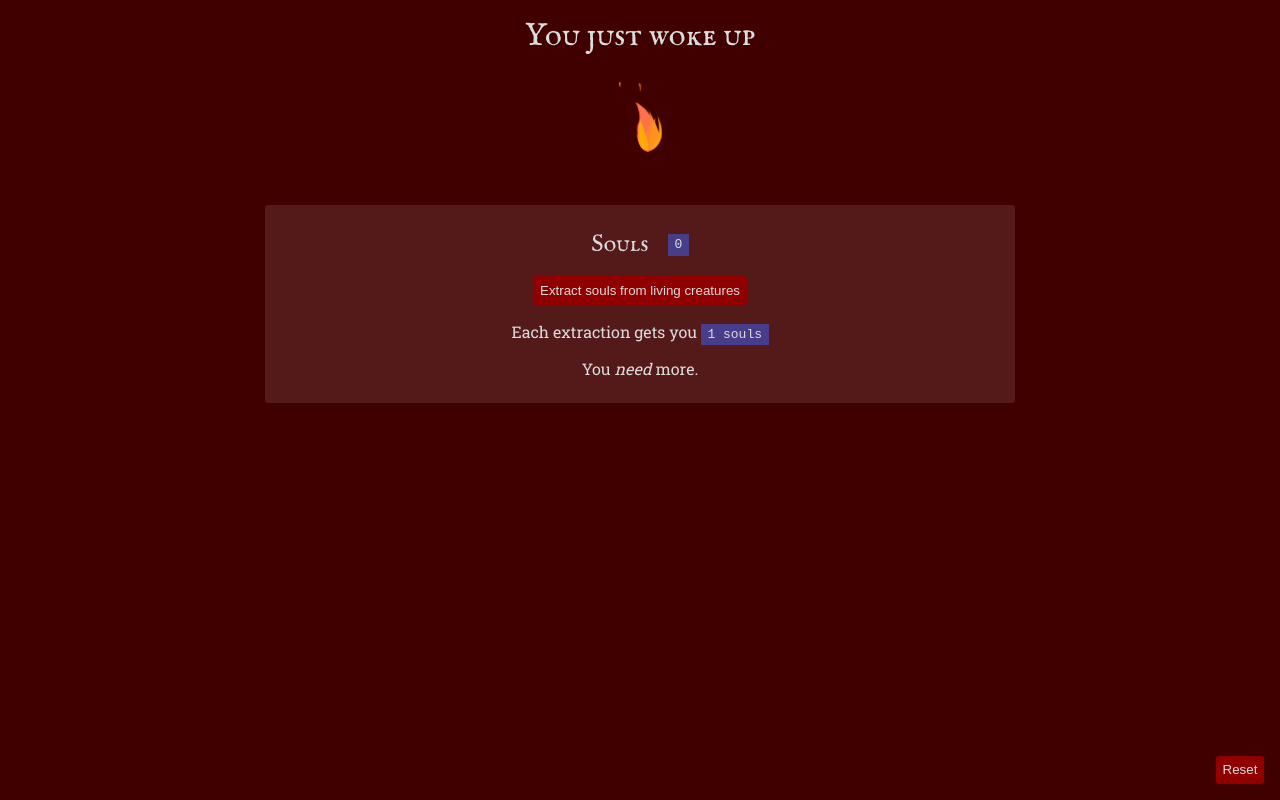
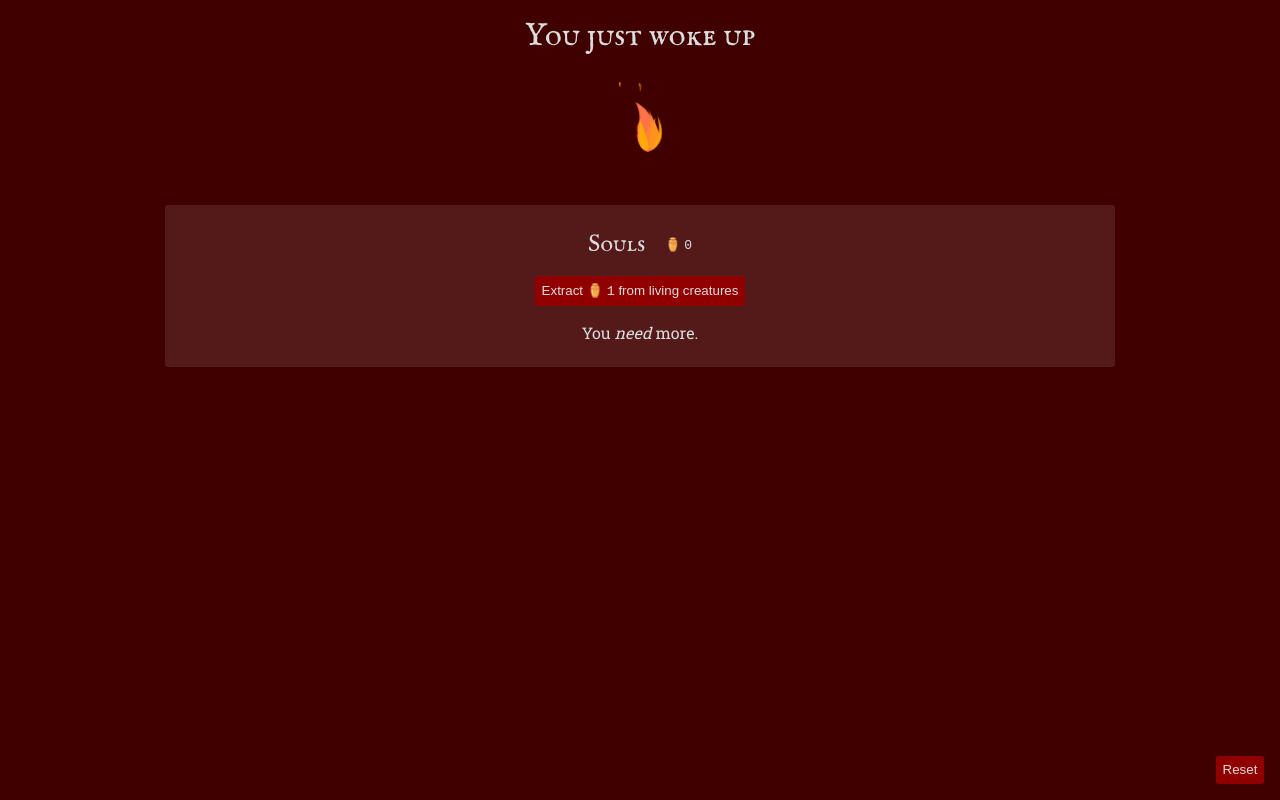
Before and after one commit to agateblue/demonology, a Vue app: page / in a window 1280 px wide. Built offline with nearby package versions, Linux system fonts and the light colour scheme.

Commit message:
Proper number display

```diff
--- a/src/components/NumberBadge.vue
+++ b/src/components/NumberBadge.vue
@@ -1,21 +1,29 @@
 <template>
-  <span :class="['number-badge', type]">
-    {{ formatNumber(value || 0, $store.state.settings.notation) }}<slot></slot>
+  <span class="number-badge">
+    <span v-if="unit" class="unit">
+      {{ unitToIcon[unit]}}
+    </span>
+    <span class="value">
+      {{ formatNumber(value || 0, $store.state.settings.notation) }}<slot></slot>
+    </span>
   </span>
 </template>
 
 <script>
 import {formatNumber} from '@/utils'
 
-import Fire from '@/components/Fire'
-
 export default {
   props: {
     value: {},
-    type: {default: 'value'},
+    unit: {},
   },
   data () {
     return {
+      unitToIcon: {
+        soul: '⚱️',
+        minion: '😈',
+        occultist: '🕯️',
+      },
       formatNumber
     }
   }
--- a/src/styles.css
+++ b/src/styles.css
@@ -5,16 +5,13 @@
   --spacing-3: 1em;
   --spacing-4: 1.5em;
 
-  --body-width: 750px;
+  --body-width: 950px;
   --body-background: #400000;
   --body-color: gainsboro;
   --body-font-family: Roboto Slab, serif;
   --header-font-family: IfFellEnglishSC-Regular, serif;
   --monospace-font-family: monospace;
   --accent-color: crimson;
-  --number-value-background: DarkSlateBlue;
-  --number-cost-background: DarkSlateBlue;
-  --number-bonus-background: DarkSlateBlue;
 
   --border-color: rgba(255, 255, 255, 0.1);
   --border-radius: 3px;
@@ -73,6 +70,7 @@ h1, h2, h3, h4 {
 
 header > * {
   margin-bottom: 0;
+  margin-top: 0;
 }
 header {
   margin-bottom: var(--spacing-3);
@@ -402,14 +400,8 @@ hr {
 
 .number-badge {
   font-family: monospace;
-  padding: var(--spacing-1) var(--spacing-2);
 }
-.number-badge.cost {
-  background: var(--number-cost-background);
+
+.number-badge .unit {
+  margin-right: var(--spacing-1);
 }
-.number-badge.value {
-  background: var(--number-value-background);
-}
-.number-badge.bonus {
-  background: var(--number-bonus-background);
-}
--- a/src/views/Home.vue
+++ b/src/views/Home.vue
@@ -8,17 +8,24 @@
       <section class="text--center">
         <header class="align-items--center justify-content--center">
           <h2>Souls</h2>
-          <number-badge class="ml-4" :value="parseInt($store.state.current.souls)"></number-badge>
+          <number-badge
+            class="ml-4"
+            unit="soul"
+            :value="parseInt($store.state.current.souls)"
+          ></number-badge>
         </header>
-        <button @click.prevent="$store.commit('increment', {name: 'clicks', value: 1}); $store.commit('increment', {name: 'souls', value: $store.getters['values']['souls.perClick']})">
-          Extract souls from living creatures
+        <button
+          title="They may not survive, but do you care?"
+          @click.prevent="$store.commit('increment', {name: 'clicks', value: 1}); $store.commit('increment', {name: 'souls', value: $store.getters['values']['souls.perClick']})">
+          Extract
+
+          <number-badge
+            unit="soul"
+            :value="parseInt($store.getters['values']['souls.perClick'])"
+          >
+          </number-badge>
+           from living creatures
         </button>
-        <p>
-          Each extraction gets you
-          <number-badge :value="parseInt($store.getters['values']['souls.perClick'])">
-            souls
-          </number-badge>
-        </p>
         <p>
           You <i>need</i> more.
         </p>
@@ -27,37 +34,66 @@
       <section class="text--center" v-if="$store.getters['values']['minions.enabled']">
         <header class="align-items--center justify-content--center">
           <h2>Minions</h2>
-          <number-badge class="ml-4" :value="$store.state.current.minions"></number-badge>
+          <number-badge
+            class="ml-4"
+            unit="minion"
+            :value="$store.state.current.minions"
+          ></number-badge>
         </header>
         <button
           :disabled="$store.state.current.souls < $store.getters.values['minions.cost']"
           @click.prevent="$store.commit('purchase', {name: 'minions', value: 1, cost: $store.getters.values['minions.cost'] })"
         >
-          Subjugate 1 minion for {{ formatNumber($store.getters.values['minions.cost'], $store.state.settings.notation) }} souls.
+          Subjugate
+          <number-badge
+            unit="minion"
+            :value="1"
+          ></number-badge>
+          for
+          <number-badge
+            unit="soul"
+            :value="$store.getters.values['minions.cost']"
+          ></number-badge>
         </button>
         <p>
           They improve souls extraction by
           <number-badge
-            type="bonus"
-            :value="parseInt($store.getters['values']['minions.power'] * $store.state.current.minions)"></number-badge>
+            unit="soul"
+            :value="parseInt($store.getters['values']['minions.power'] * $store.state.current.minions)"
+          >
+          </number-badge>
         </p>
       </section>
       <section class="text--center" v-if="$store.getters['values']['occultists.enabled']">
         <header class="align-items--center justify-content--center">
           <h2>Occultists</h2>
-          <number-badge class="ml-4" :value="$store.state.current.occultists"></number-badge>
+          <number-badge
+            class="ml-4"
+            unit="occultist"
+            :value="$store.state.current.occultists"
+          ></number-badge>
         </header>
         <button
           :disabled="$store.state.current.minions < $store.getters.values['occultists.cost']"
           @click.prevent="$store.commit('recruitOccultist', {value: 1, cost: $store.getters.values['occultists.cost'] })"
         >
-          Sacrifice {{ formatNumber($store.getters.values['occultists.cost'], $store.state.settings.notation) }} minions to recruit 1 occultist.
+          Sacrifice
+          <number-badge
+            unit="minion"
+            :value="$store.getters.values['occultists.cost']"
+          ></number-badge>
+          to recruit
+          <number-badge
+            unit="occultist"
+            :value="1"
+          ></number-badge>
         </button>
         <p v-if="$store.getters['values']['souls.perTick'] > 0">
           They harvest
-          <number-badge :value="parseInt($store.getters['values']['souls.perTick'])">
-            souls/s
-          </number-badge>
+          <number-badge
+            unit="soul"
+            :value="parseInt($store.getters['values']['souls.perTick'])"
+          ></number-badge> every second.
         </p>
       </section>
     </div>
@@ -78,16 +114,15 @@
                 }}
               </td>
               <td style="min-width: 100px">
-                <number-badge :value="upgrade.cost" type="cost">
-                  souls
-                </number-badge>
-              </td>
-              <td>
                 <button
                   :disabled="$store.state.current.souls < upgrade.cost"
                   @click.prevent="$store.commit('purchaseUpgrade', {id: upgrade.id, cost: upgrade.cost })"
                 >
-                  Purchase
+                  Purchase for
+                  <number-badge
+                    :value="upgrade.cost"
+                    unit="soul"
+                  ></number-badge>
                 </button>
 
               </td>
```
